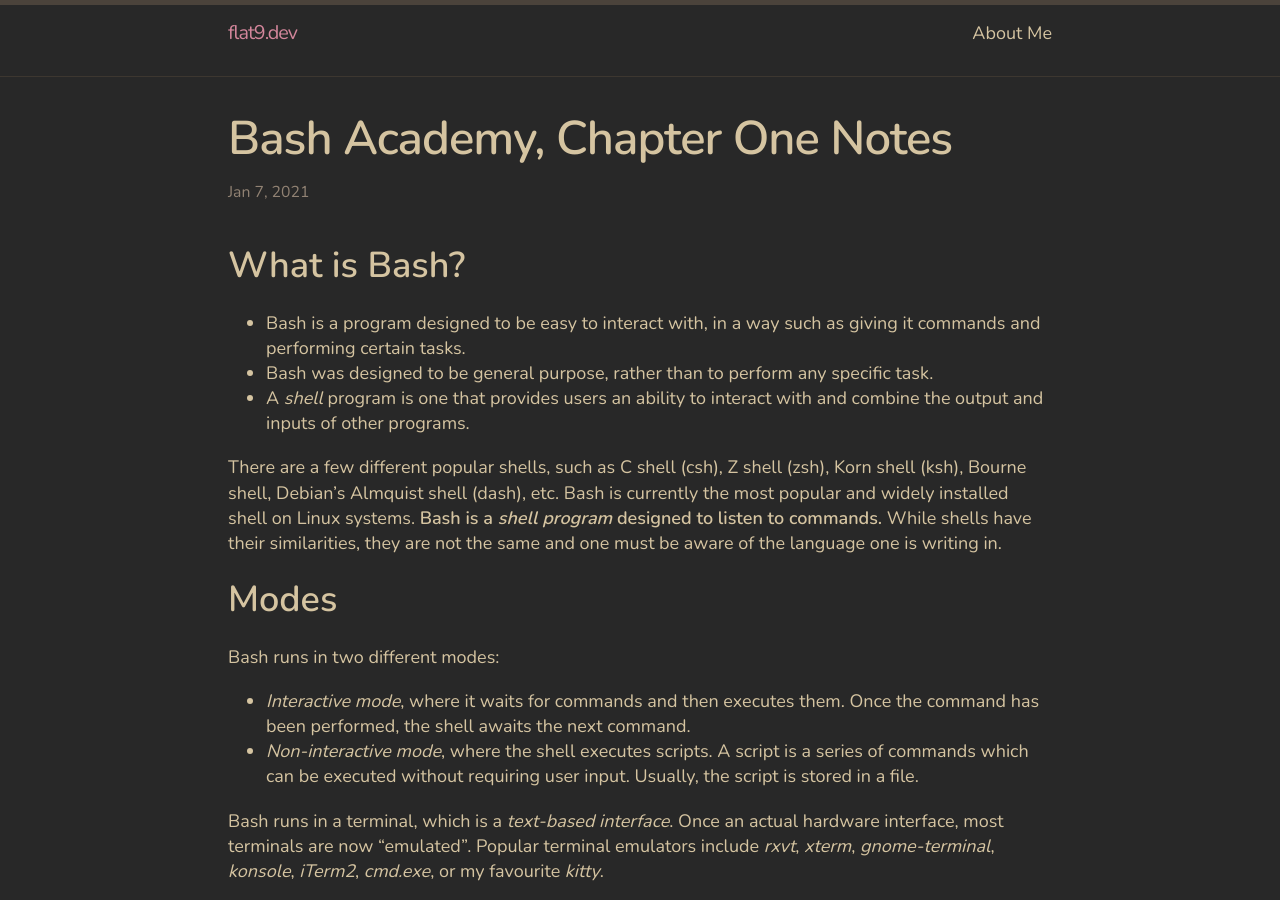
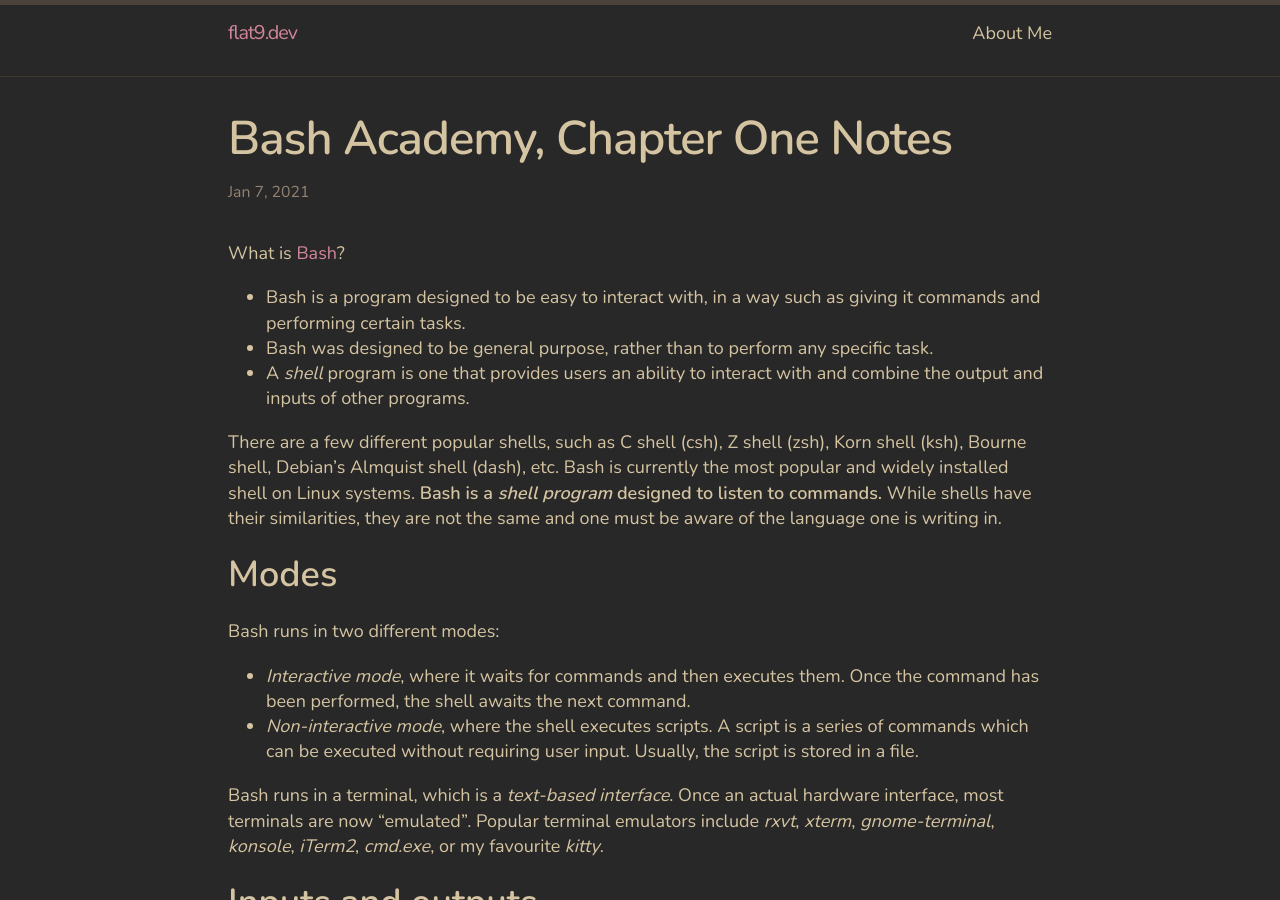
Before and after one commit to astridlyre/flat9.dev, a Jekyll site: the page built from _posts/2021-01-06-bash-scripting-notes-chapter-1.md, in a window 1280 px wide and 900 px high. Built offline with Jekyll 4.4.1, drawn with Linux system fonts in a browser that asks for light colours; part of the change alters nothing that is shown.

Commit message:
changed heading

```diff
--- a/_posts/2021-01-06-bash-scripting-notes-chapter-1.md
+++ b/_posts/2021-01-06-bash-scripting-notes-chapter-1.md
@@ -5,7 +5,7 @@ date: 2021-01-07
 categories: linux bash scripting
 ---
 
-## What is Bash?
+What is [Bash](https://en.wikipedia.org/wiki/Bash_(Unix_shell))?
 
 - Bash is a program designed to be easy to interact with, in a way such as giving it
   commands and performing certain tasks.
```
